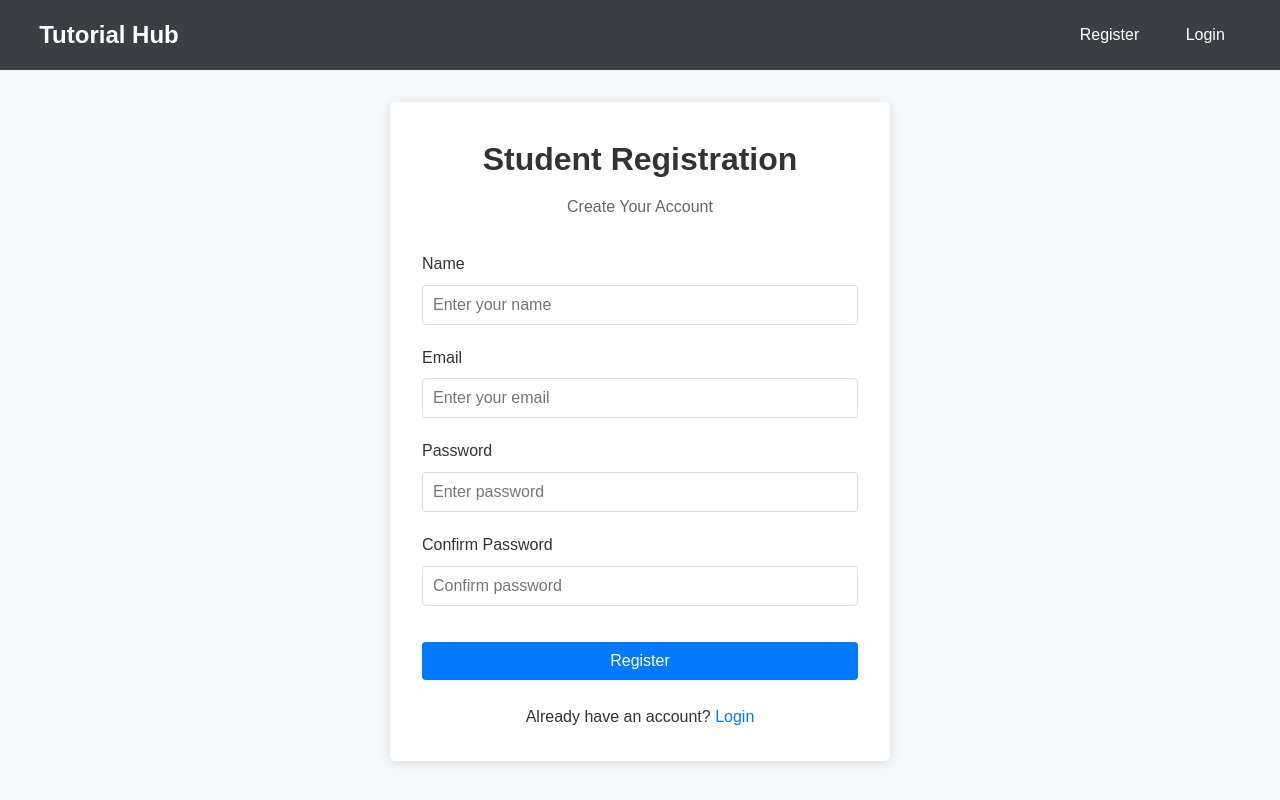
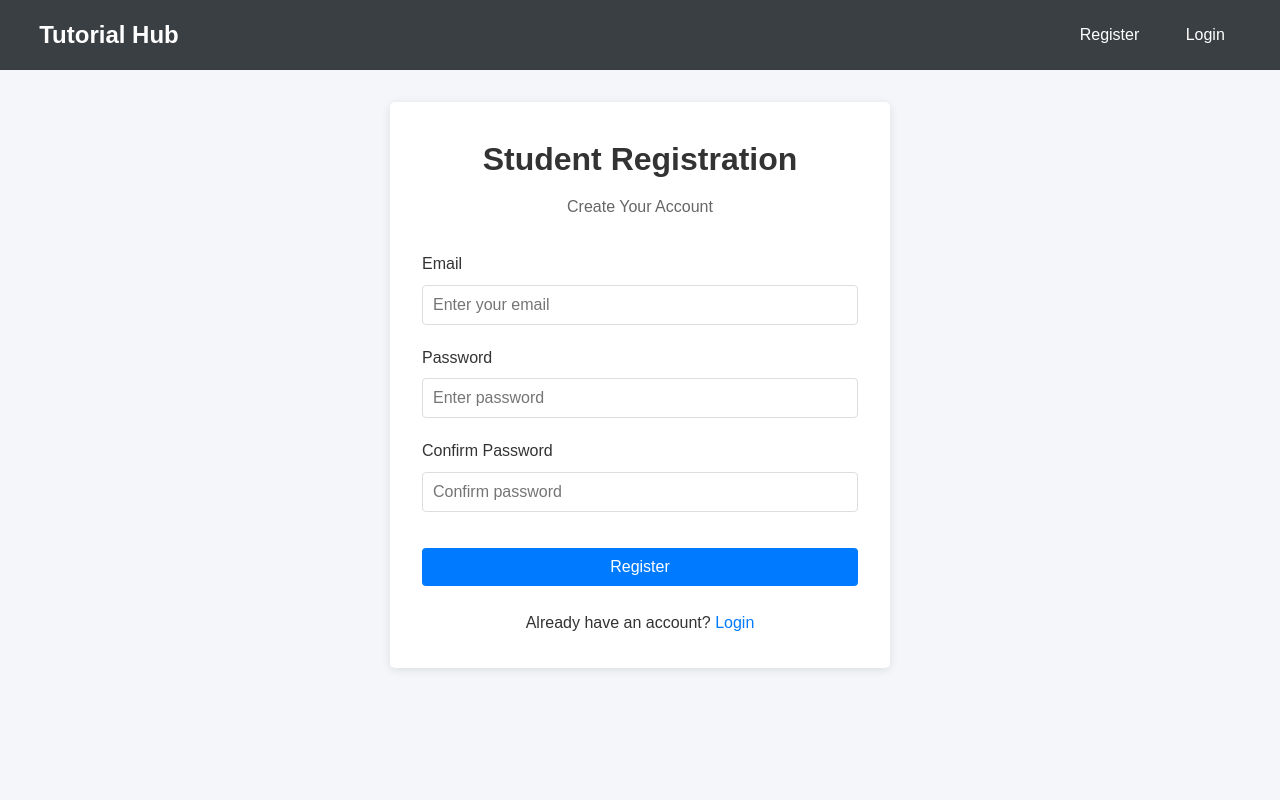
Before and after one commit to JosephLeeJR/CP5106, a React (Create React App) app in the folder frontend/: page /register in a window 1280 px wide. Built offline with nearby package versions, Linux system fonts and the light colour scheme.

Commit message:
uploadlist2

```diff
--- a/frontend/src/App.js
+++ b/frontend/src/App.js
@@ -72,9 +72,9 @@ const App = () => {
   };
 
   // Register user
-  const register = async (name, email, password) => {
+  const register = async (email, password) => {
     try {
-      const res = await axios.post('/api/auth/register', { name, email, password });
+      const res = await axios.post('/api/auth/register', { email, password });
       setToken(res.data.token);
       return true;
     } catch (err) {
--- a/frontend/src/pages/Register.js
+++ b/frontend/src/pages/Register.js
@@ -4,7 +4,6 @@ import './Auth.css';
 
 const Register = ({ register }) => {
   const [formData, setFormData] = useState({
-    name: '',
     email: '',
     password: '',
     password2: ''
@@ -12,7 +11,7 @@ const Register = ({ register }) => {
 
   const navigate = useNavigate();
 
-  const { name, email, password, password2 } = formData;
+  const { email, password, password2 } = formData;
 
   const onChange = e => {
     setFormData({ ...formData, [e.target.name]: e.target.value });
@@ -26,7 +25,7 @@ const Register = ({ register }) => {
       return;
     }
 
-    const success = await register(name, email, password);
+    const success = await register(email, password);
     if (success) {
       navigate('/dashboard');
     }
@@ -38,19 +37,6 @@ const Register = ({ register }) => {
       <p className="auth-subtitle">Create Your Account</p>
 
       <form className="auth-form" onSubmit={onSubmit}>
-        <div className="form-group">
-          <label htmlFor="name">Name</label>
-          <input
-            type="text"
-            name="name"
-            value={name}
-            onChange={onChange}
-            required
-            className="form-control"
-            placeholder="Enter your name"
-          />
-        </div>
-
         <div className="form-group">
           <label htmlFor="email">Email</label>
           <input
```
Also changed, not shown: 1 other file (tests, documents, lock files or other folders).
